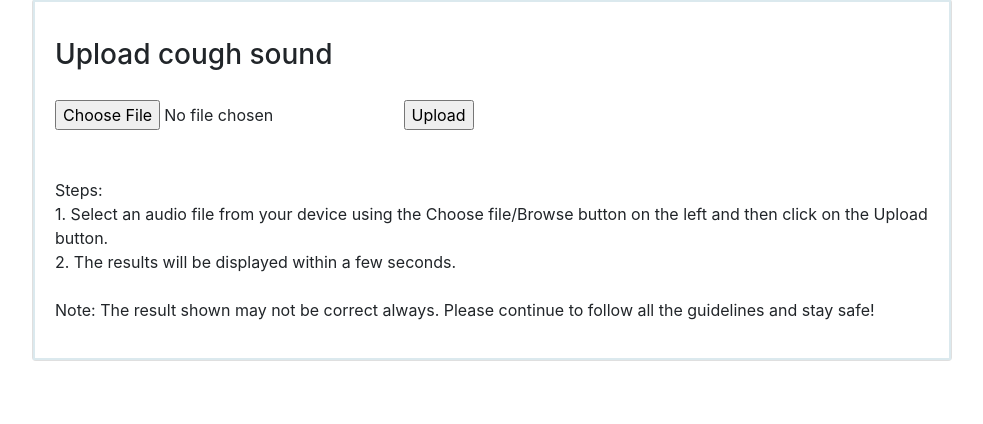
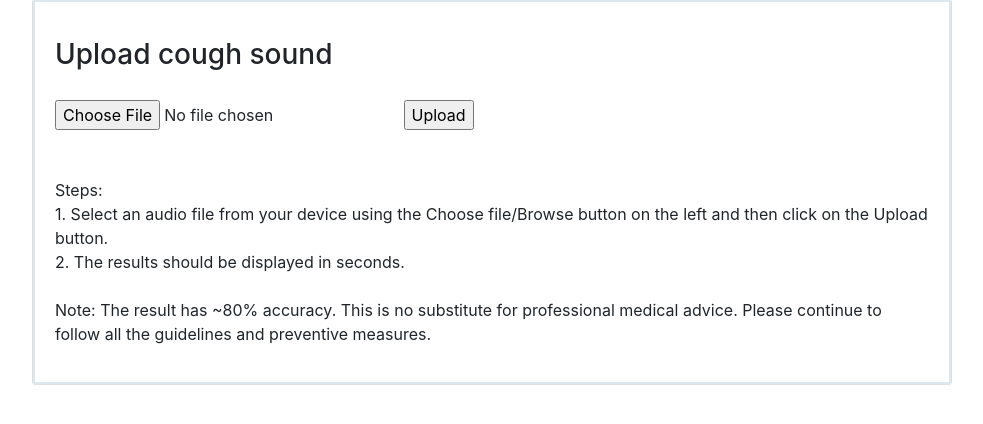
Before and after one commit to AnonyoZarif/COVIDvsML, a Django app: template CO_BEAT_Webapp/templates/cough_sound_detection.html in a window 1280 px wide. Shown: the part 105-529 px from the top of the page, without its empty margins (148-1131 px from the left). Run offline with Django 3.2, Linux system fonts and the light colour scheme; the template is opened without the code that fills it: most values are stand-ins (such as "Sample title", 1, 10 or a date in 2020); some libraries are stand-ins or nearby versions.

Commit message:
fixed prediction threshold

```diff
--- a/CO_BEAT_Webapp/templates/cough_sound_detection.html
+++ b/CO_BEAT_Webapp/templates/cough_sound_detection.html
@@ -10,7 +10,7 @@
     <script src="https://maxcdn.bootstrapcdn.com/bootstrap/4.0.0/js/bootstrap.min.js"
         integrity="sha384-JZR6Spejh4U02d8jOt6vLEHfe/JQGiRRSQQxSfFWpi1MquVdAyjUar5+76PVCmYl"
         crossorigin="anonymous"></script>
-    <title>Cough-based COVID Detection</title>
+    <title>Audio-based COVID Detection</title>
     <style>
         #box-cont {
             border: 2px solid #dbe9ee;
@@ -32,9 +32,9 @@
                             <input type="file" name=coughSound required accept="audio/*" capture></input>
                             <input type="submit" name="submit" value="Upload" />
 
-                            {% if pred == 0.9 %}
+                            {% if pred >= 0.9 %}
                             <p class="alert alert-success mt-3">COVID NOT DETECTED</p>
-                            {% elif pred == 0.1 %}
+                            {% elif pred <= 0.1 %}
                             <p class="alert alert-danger mt-3">COVID DETECTED</p>
                             {% endif %}
 
@@ -43,10 +43,10 @@
                                 and
                                 then click on the
                                 Upload button.<br>
-                                2. The results will be displayed within a few seconds.<br><br>
+                                2. The results should be displayed in seconds.<br><br>
 
-                                Note: The result shown may not be correct always.
-                                Please continue to follow all the guidelines and stay safe!
+                                Note: The result has ~80% accuracy. This is no substitute for professional medical advice.
+                                Please continue to follow all the guidelines and preventive measures.
                             </p>
                             </p>
                         </div>
```
